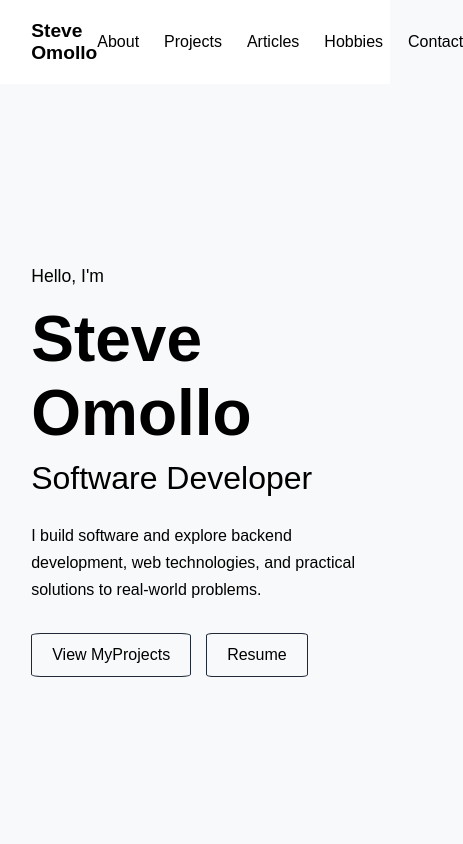
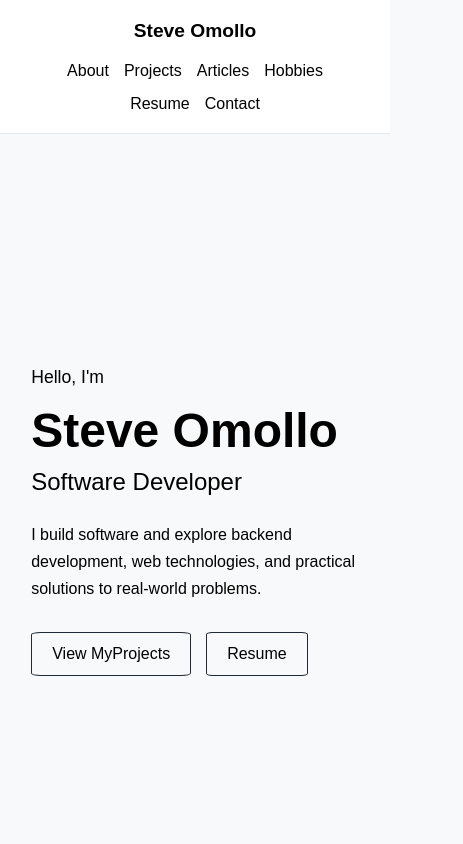
Before and after one commit to Omollos/portfolio, a React app: page / in a window 390 px wide. Shown: the top 844 px of the page, 463 px wide, since content can reach past the window. Built offline with nearby package versions, Linux system fonts and the light colour scheme; the HTML template or start-up script is replaced by a standard one.

Commit message:
made responsive

```diff
--- a/src/App.css
+++ b/src/App.css
@@ -4,18 +4,20 @@ nav {
   align-items: center;
   padding: 20px 8%;
   background: white;
+  border-bottom: 1px solid #e5e7eb;
 }
 
-nav h2 {
+.logo {
   font-size: 1.2rem;
+  font-weight: bold;
 }
 
-nav div:last-child {
+.nav-links {
   display: flex;
   gap: 25px;
 }
 
-nav a:hover {
+.nav-links a:hover {
   text-decoration: underline;
 }
 
@@ -236,3 +238,28 @@ nav a:hover {
   background: #1f2937;
   color: white;
 }
+
+@media (max-width: 768px) {
+  nav {
+    flex-direction: column;
+    gap: 20px;
+  }
+
+  .nav-links {
+    flex-wrap: wrap;
+    justify-content: center;
+    gap: 15px;
+  }
+
+  #home h1 {
+    font-size: 3rem;
+  }
+
+  #home h2 {
+    font-size: 1.5rem;
+  }
+
+  .projects-grid {
+    grid-template-columns: 1fr;
+  }
+}
--- a/src/components/Navbar.jsx
+++ b/src/components/Navbar.jsx
@@ -1,15 +1,16 @@
 function Navbar() {
   return (
     <nav>
-            <div>
-                <h2>Steve Omollo</h2>
-            </div>
+      <a href="#home" className="logo">
+        Steve Omollo
+      </a>
 
-            <div>
+      <div className="nav-links">
         <a href="#about">About</a>
         <a href="#projects">Projects</a>
         <a href="#articles">Articles</a>
         <a href="#hobbies">Hobbies</a>
+        <a href="#resume">Resume</a>
         <a href="#contact">Contact</a>
       </div>
     </nav>
```
Lines whose indentation alone changed are shown as unchanged.
